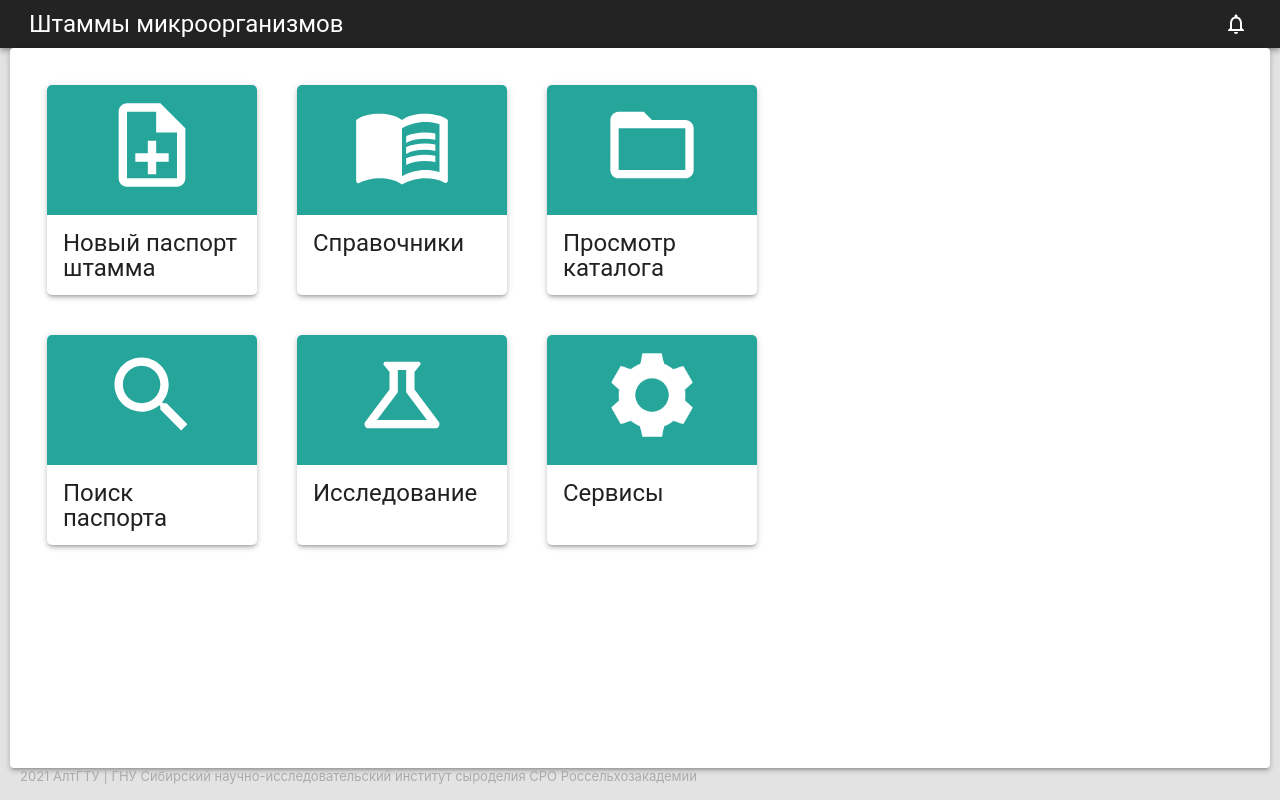
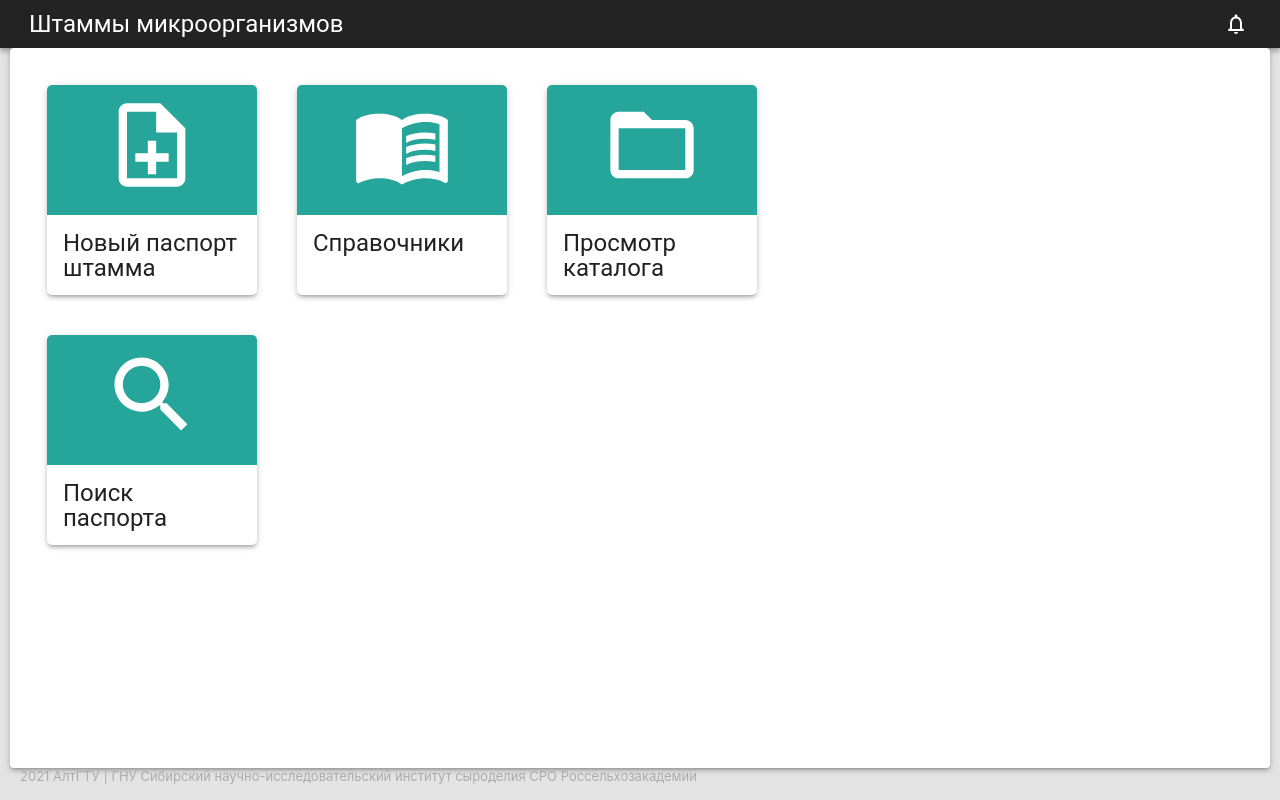
Before and after one commit to cheese-brn/frontend, a React (Create React App) app: page / in a window 1280 px wide. Built offline with nearby package versions, Linux system fonts and the light colour scheme.

Commit message:
Fix dictionaries table not updating after adding element, hide some menu elements

```diff
--- a/src/Dictionaries/Dictionaries.jsx
+++ b/src/Dictionaries/Dictionaries.jsx
@@ -53,7 +53,7 @@ const Dictionaries = () => {
 
   useEffect(() => {
     setTableUpdateTrigger(tableUpdateTrigger + 1);
-  }, [state.open]);
+  }, [state.open, state.openNewElem]);
 
   const replaceGenusWithType = () => {
     setDictionaryTarget(OPEN_TYPES);
--- a/src/HomePage/constants.js
+++ b/src/HomePage/constants.js
@@ -23,18 +23,18 @@ const menuCardsContents = {
     id: 'search',
     route: 'search',
   },
-  research: {
-    title: 'Исследование',
-    logo: '/assets/research-icon.svg',
-    id: 'research',
-    route: '',
-  },
-  utils: {
-    title: 'Сервисы',
-    logo: '/assets/utils-icon.png',
-    id: 'utils',
-    route: 'utils'
-  },
+  // research: {
+  //   title: 'Исследование',
+  //   logo: '/assets/research-icon.svg',
+  //   id: 'research',
+  //   route: '',
+  // },
+  // utils: {
+  //   title: 'Сервисы',
+  //   logo: '/assets/utils-icon.png',
+  //   id: 'utils',
+  //   route: 'utils'
+  // },
 };
 
 export default menuCardsContents;
```
